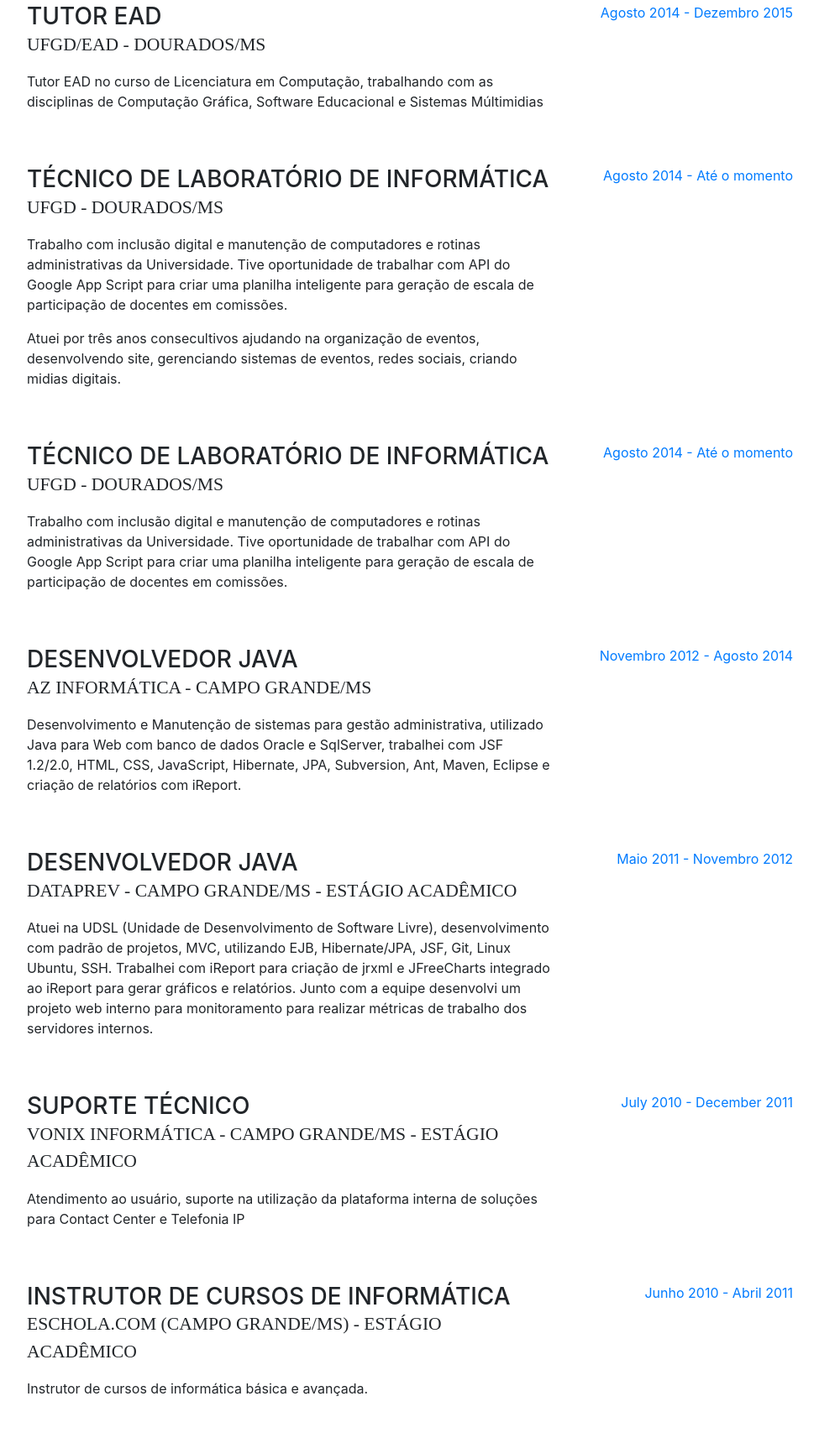
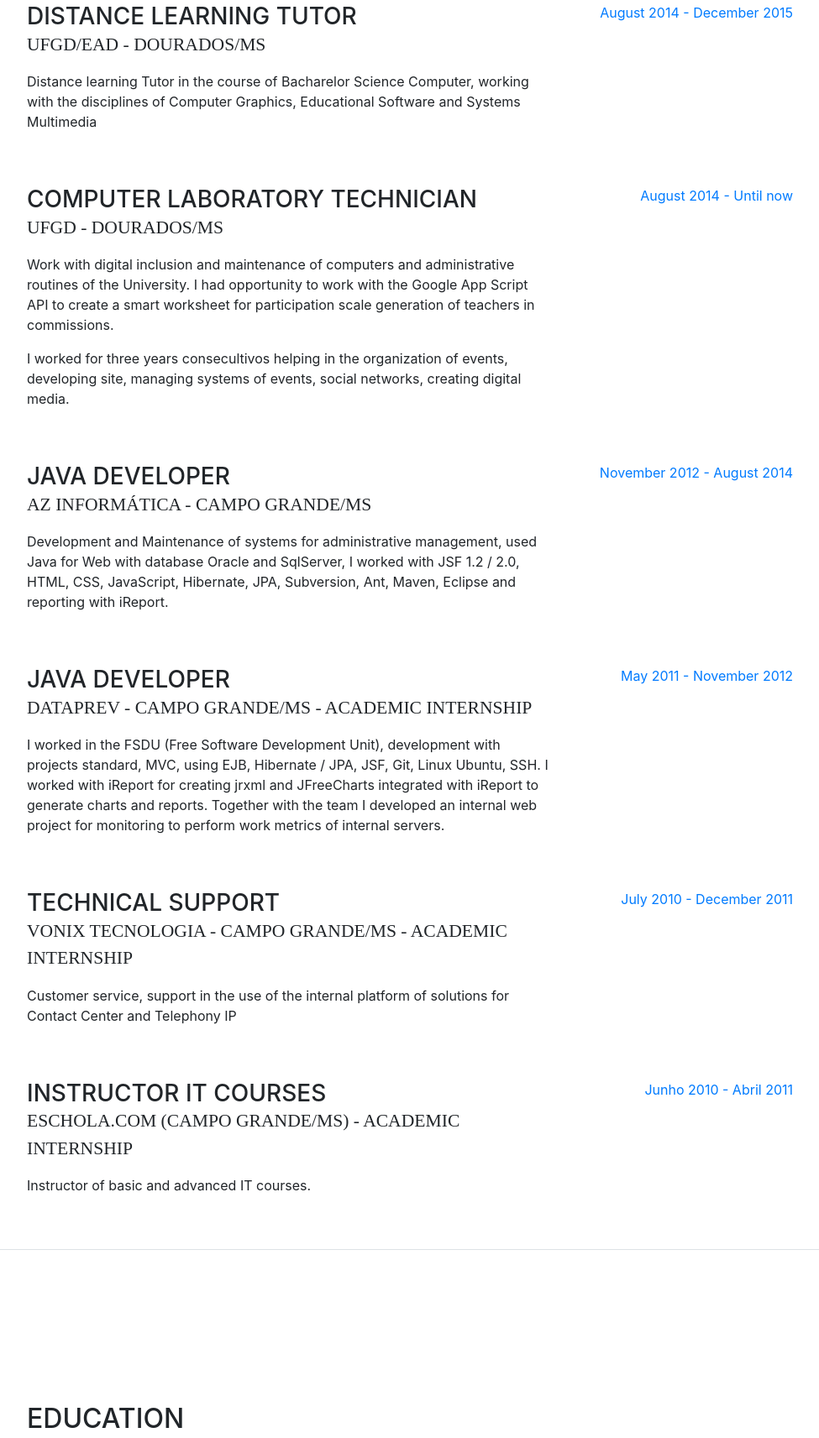
Before and after one commit to tgmarinho/resume, a website with bundled scripts: page index.html in a window 1280 px wide. Shown: the part 1487-3200 px from the top of the page at 84% size, without its empty margins (288-1263 px from the left). Built offline with nearby package versions, Linux system fonts and the light colour scheme; a web font is replaced by a local one.

Commit message:
finishing resume version english and portuguese

```diff
--- a/index.html
+++ b/index.html
@@ -217,78 +217,54 @@
 
           <div class="resume-item d-flex flex-column flex-md-row mb-5">
             <div class="resume-content mr-auto">
-              <h3 class="mb-0">Tutor EAD</h3>
+              <h3 class="mb-0">Distance learning Tutor</h3>
               <div class="subheading mb-3">UFGD/EAD - Dourados/MS</div>
-              <p>Tutor EAD no curso de Licenciatura em Computação, trabalhando com as disciplinas de Computação Gráfica, Software
-                Educacional e Sistemas Múltimidias</p>
+              <p>Distance learning Tutor in the course of Bacharelor Science Computer, working with the disciplines of Computer Graphics, Educational Software and Systems Multimedia</p>
             </div>
             <div class="resume-date text-md-right">
-              <span class="text-primary">Agosto 2014 - Dezembro 2015</span>
+              <span class="text-primary">August 2014 - December 2015</span>
             </div>
           </div>
 
           <div class="resume-item d-flex flex-column flex-md-row mb-5">
             <div class="resume-content mr-auto">
-              <h3 class="mb-0">Técnico de Laboratório de Informática</h3>
+              <h3 class="mb-0">Computer Laboratory Technician</h3>
               <div class="subheading mb-3">UFGD - Dourados/MS</div>
-              <p>Trabalho com inclusão digital e manutenção de computadores e rotinas administrativas da Universidade. Tive oportunidade
-                de trabalhar com API do Google App Script para criar uma planilha inteligente para geração de escala de participação
-                de docentes em comissões.</p>
-              <p>Atuei por três anos consecultivos ajudando na organização de eventos, desenvolvendo site, gerenciando sistemas
-                de eventos, redes sociais, criando midias digitais.</p>
+              <p>Work with digital inclusion and maintenance of computers and administrative routines of the University. I had opportunity to work with the Google App Script API to create a smart worksheet for participation scale generation of teachers in commissions.</p>
+              <p>I worked for three years consecultivos helping in the organization of events, developing site, managing systems of events, social networks, creating digital media.</p>
             </div>
             <div class="resume-date text-md-right">
-              <span class="text-primary">Agosto 2014 - Até o momento</span>
+              <span class="text-primary">August 2014 - Until now</span>
             </div>
           </div>
 
           <div class="resume-item d-flex flex-column flex-md-row mb-5">
             <div class="resume-content mr-auto">
-              <h3 class="mb-0">Técnico de Laboratório de Informática</h3>
-              <div class="subheading mb-3">UFGD - Dourados/MS</div>
-              <p>Trabalho com inclusão digital e manutenção de computadores e rotinas administrativas da Universidade. Tive oportunidade
-                de trabalhar com API do Google App Script para criar uma planilha inteligente para geração de escala de participação
-                de docentes em comissões.</p>
+              <h3 class="mb-0">Java Developer</h3>
+              <div class="subheading mb-3">AZ Informática - Campo Grande/MS</div>
+              <p>Development and Maintenance of systems for administrative management, used Java for Web with database Oracle and SqlServer, I worked with JSF 1.2 / 2.0, HTML, CSS, JavaScript, Hibernate, JPA, Subversion, Ant, Maven, Eclipse and reporting with iReport.</p>
             </div>
             <div class="resume-date text-md-right">
-              <span class="text-primary">Agosto 2014 - Até o momento</span>
+              <span class="text-primary">November 2012 - August 2014</span>
             </div>
           </div>
 
           <div class="resume-item d-flex flex-column flex-md-row mb-5">
             <div class="resume-content mr-auto">
-              <h3 class="mb-0">Desenvolvedor Java</h3>
-              <div class="subheading mb-3">AZ Informática - Campo Grande/MS</div>
-              <p>Desenvolvimento e Manutenção de sistemas para gestão administrativa, utilizado Java para Web com banco de dados
-                Oracle e SqlServer, trabalhei com JSF 1.2/2.0, HTML, CSS, JavaScript, Hibernate, JPA, Subversion, Ant, Maven,
-                Eclipse e criação de relatórios com iReport.</p>
+              <h3 class="mb-0">Java Developer</h3>
+              <div class="subheading mb-3">Dataprev - Campo Grande/MS - Academic Internship</div>
+              <p>I worked in the FSDU (Free Software Development Unit), development with projects standard, MVC, using EJB, Hibernate / JPA, JSF, Git, Linux Ubuntu, SSH. I worked with iReport for creating jrxml and JFreeCharts integrated with iReport to generate charts and reports. Together with the team I developed an internal web project for monitoring to perform work metrics of internal servers.</p>
             </div>
             <div class="resume-date text-md-right">
-              <span class="text-primary">Novembro 2012 - Agosto 2014</span>
+              <span class="text-primary">May 2011 - November 2012</span>
             </div>
           </div>
 
           <div class="resume-item d-flex flex-column flex-md-row mb-5">
             <div class="resume-content mr-auto">
-              <h3 class="mb-0">Desenvolvedor Java</h3>
-              <div class="subheading mb-3">Dataprev - Campo Grande/MS - Estágio Acadêmico</div>
-              <p>Atuei na UDSL (Unidade de Desenvolvimento de Software Livre), desenvolvimento com padrão de projetos, MVC, utilizando
-                EJB, Hibernate/JPA, JSF, Git, Linux Ubuntu, SSH. Trabalhei com iReport para criação de jrxml e JFreeCharts
-                integrado ao iReport para gerar gráficos e relatórios. Junto com a equipe desenvolvi um projeto web interno
-                para monitoramento para realizar métricas de trabalho dos servidores internos.</p>
-            </div>
-            <div class="resume-date text-md-right">
-              <span class="text-primary">Maio 2011 - Novembro 2012</span>
-            </div>
-          </div>
-
-          <div class="resume-item d-flex flex-column flex-md-row mb-5">
-            <div class="resume-content mr-auto">
-              <h3 class="mb-0">Suporte Técnico</h3>
-              <div class="subheading mb-3">Vonix Informática - Campo Grande/MS - Estágio Acadêmico</div>
-              <p>Atendimento ao usuário, suporte na utilização da plataforma interna de soluções para Contact Center e Telefonia
-                IP
-              </p>
+              <h3 class="mb-0">Technical support</h3>
+              <div class="subheading mb-3">Vonix Tecnologia - Campo Grande/MS - Academic Internship</div>
+              <p>Customer service, support in the use of the internal platform of solutions for Contact Center and Telephony IP</p>
             </div>
             <div class="resume-date text-md-right">
               <span class="text-primary">July 2010 - December 2011</span>
@@ -297,9 +273,9 @@
 
           <div class="resume-item d-flex flex-column flex-md-row">
             <div class="resume-content mr-auto">
-              <h3 class="mb-0">Instrutor de cursos de Informática</h3>
-              <div class="subheading mb-3">Eschola.com (Campo Grande/MS) - Estágio Acadêmico</div>
-              <p>Instrutor de cursos de informática básica e avançada.</p>
+              <h3 class="mb-0">Instructor IT courses</h3>
+              <div class="subheading mb-3">Eschola.com (Campo Grande/MS) - Academic Internship</div>
+              <p>Instructor of basic and advanced IT courses.</p>
             </div>
             <div class="resume-date text-md-right">
               <span class="text-primary">Junho 2010 - Abril 2011</span>
```
Also changed, not shown: index-pt_br.html (+3 -16 lines).
